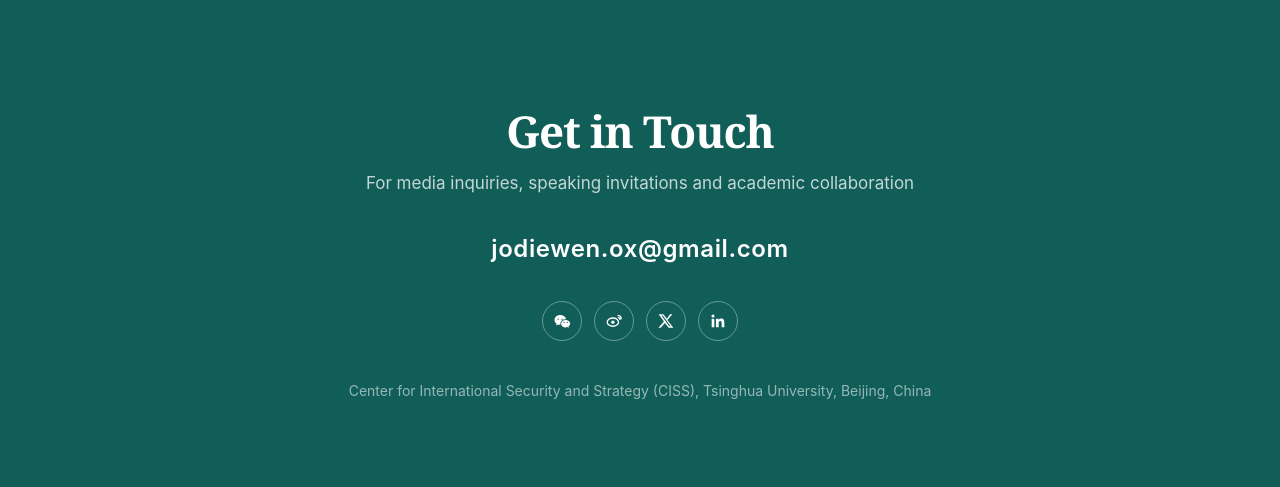
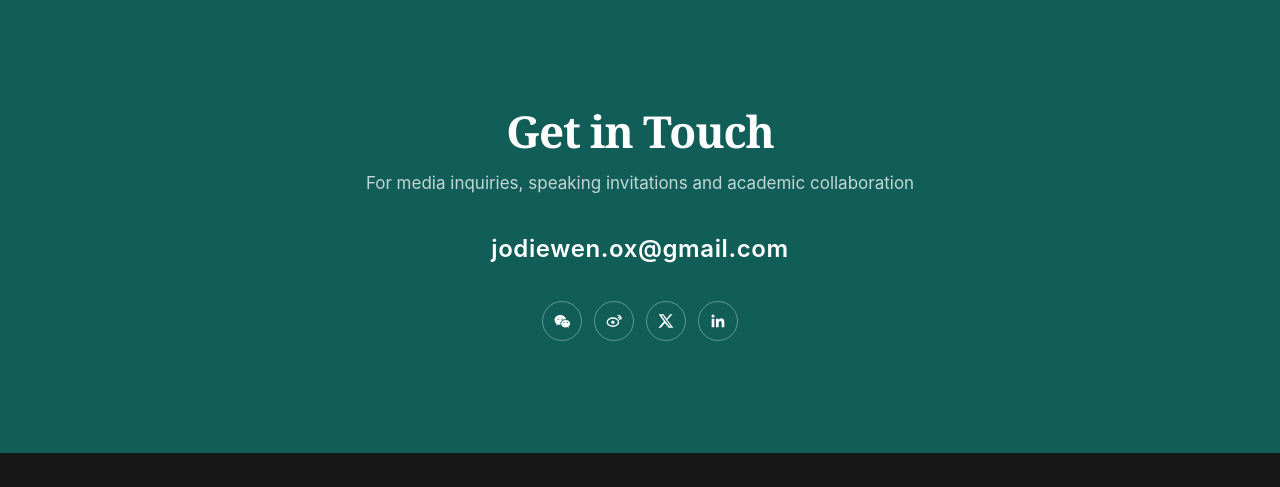
Before and after one commit to EricFreak/jodie-wen-site, an Astro site: page / in a window 1280 px wide. Shown: the part 4312-4799 px from the top of the page. Built offline with nearby package versions, Linux system fonts and the light colour scheme; Astro itself is replaced by a stand-in of ours.

Commit message:
feat: drop affiliation line from Get in Touch band
Affiliation still shown on /contact page (ContactBlock) and hero kicker.

```diff
--- a/src/components/ContactBand.astro
+++ b/src/components/ContactBand.astro
@@ -27,6 +27,5 @@ const icons = ['wechat', 'weibo', 'x', 'linkedin'] as const;
         </a>
       ))}
     </div>
-    <p class="mt-10 text-sm text-white/55">{t['contact.affiliation.value']}</p>
   </div>
 </section>
```
